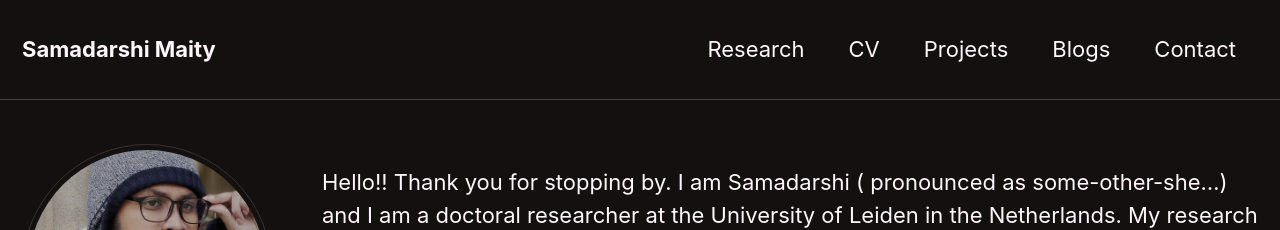
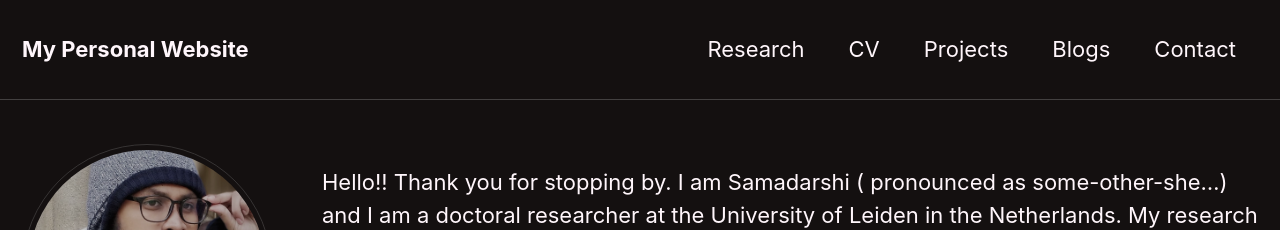
Before and after one commit to Samadarshi-Maity/Samadarshi-Maity.github.io, a Jekyll site: the page built from _pages/about.md, in a window 1280 px wide and 900 px high. Shown: the top 230 px of the window. Built offline with Jekyll 4.4.1, drawn with Linux system fonts in a browser that asks for light colours; nearby versions of some CDN libraries; some web fonts are replaced; some of the changed lines change nothing that is shown.

Commit message:
Update _config.yml

```diff
--- a/_config.yml
+++ b/_config.yml
@@ -16,13 +16,13 @@
 
 # Site Settings
 locale                   : "en-US"
-title                    : "Samadarshi Maity"
+title                    : "My Personal Website"
 title_separator          : "-"
 name                     : "Samadarshi Maity"
-description              : " Samadarshi Personal Website"
+description              : "Samadarshi Maity"
 url                      : "https://samadarshi-maity.github.io" # the base hostname & protocol for your site e.g. "https://mmistakes.github.io"
 baseurl                  : # the subpath of your site, e.g. "/blog"
-repository               : matthewkirby/matthewkirby.github.io # GitHub username/repo-name e.g. "mmistakes/minimal-mistakes"
+repository               : Samadarshi-Maity/Samadarshi-Maity.github.io # GitHub username/repo-name e.g. "mmistakes/minimal-mistakes"
 teaser                   : # path of fallback teaser image, e.g. "/assets/images/500x300.png"
 # breadcrumbs            : false # true, false (default)
 words_per_minute         : 200
@@ -266,7 +266,7 @@
     values:
       layout: single
       author_profile: true
-      read_time: false
+      read_time: true
       comments: false
       share: false
       related: false
```
